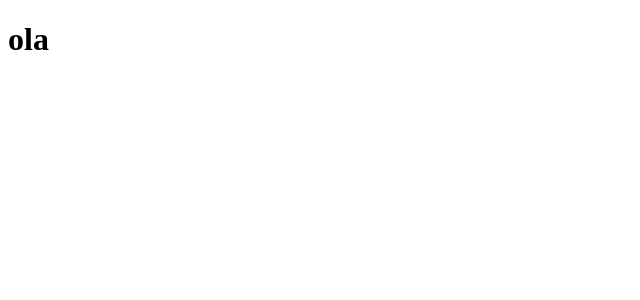
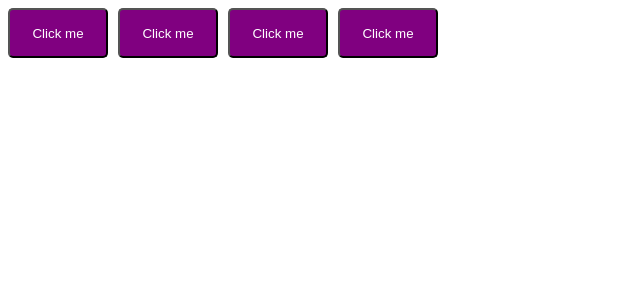
Before and after one commit to Isabelle0210/Timer-Pomodoro, a React (Vite) app in the folder Pomodoro-Timer/: page / in a window 1280 px wide. Shown: the top 300 px of the page, without its empty margins (0-640 px from the left). Built offline with nearby package versions, Linux system fonts and the light colour scheme.

Commit message:
Usando Styled components e fazendo typagem de theme

```diff
--- a/Pomodoro-Timer/package.json
+++ b/Pomodoro-Timer/package.json
@@ -11,12 +11,14 @@
   },
   "dependencies": {
     "react": "^18.3.1",
-    "react-dom": "^18.3.1"
+    "react-dom": "^18.3.1",
+    "styled-components": "^6.1.12"
   },
   "devDependencies": {
     "@eslint/js": "^9.9.0",
     "@types/react": "^18.3.3",
     "@types/react-dom": "^18.3.0",
+    "@types/styled-components": "^5.1.34",
     "@vitejs/plugin-react": "^4.3.1",
     "eslint": "^9.9.0",
     "eslint-plugin-react-hooks": "^5.1.0-rc.0",
--- a/Pomodoro-Timer/src/App.tsx
+++ b/Pomodoro-Timer/src/App.tsx
@@ -1,8 +1,19 @@
+import { Button } from "./components/button";
+import { ThemeProvider } from "styled-components";
+import { defaultTheme } from "./styles/themes/default";
 
 
 export function App() {
 
   return (
-    <h1>ola</h1>
+    <>
+      <ThemeProvider theme={defaultTheme}>
+        <Button variant={"primary"} />
+        <Button variant={"secondary"} />
+        <Button variant={"danger"}/>
+        <Button variant={"success"}/>
+        </ThemeProvider>
+
+    </>
   )
 }
--- /dev/null
+++ b/Pomodoro-Timer/src/components/Button.styles.ts
@@ -0,0 +1,35 @@
+import { css } from "styled-components";
+import styled from "styled-components";
+//aqui eu estou criando um componente estilizado chamado ButtonContainer que é um button(o styled.button eu to especificando qual tag html eu quero estilizar)
+
+export type ButtonVariant = 'primary' | 'secondary' | 'danger' | 'success'; //aqui foi feita a criação de uma tipagem chamada ButtonVariant que é uma string que só pode ter esses valores
+
+interface ButtonContainerProps {
+    variant: ButtonVariant ;
+}
+
+const ButtonVariant = {
+    primary: 'purple',
+    secondary: 'orange',
+    danger: 'red',
+    success: 'green'
+};
+
+
+export const ButtonContainer = styled.button<ButtonContainerProps>`
+    width: 100px;
+    height: 50px;
+    border-radius: 5px;
+    margin-right: 10px;
+
+
+    background-color: ${props => props.theme.primary}; //aqui eu estou passando uma interpolação para pegar o valor da propriedade primary e passar para o css
+    color: ${props => props.theme.white}; //aqui eu estou passando uma interpolação para pegar o valor da propriedade secondary e passar para o css
+
+    //aqui vou passar uma interpolação para pegar o valor da propriedade variant e passar para o css
+
+    /* ${props =>{
+            return css`background-color: ${ButtonVariant[props.variant]}`
+    }}*/
+    //vai executar como uma função e vai pegar o valor da propriedade variant e vai passar para o css
+`;
--- /dev/null
+++ b/Pomodoro-Timer/src/components/button.tsx
@@ -0,0 +1,14 @@
+//o styled components é uma biblioteca que permite escrever css dentro do javascript e é uma forma de criar componentes estilizados de forma mais fácil e organizada
+import { ButtonContainer, ButtonVariant } from "./Button.styles.ts";
+interface ButtonProps {
+    variant?: ButtonVariant;
+}
+
+export function Button({ variant = 'primary' }: ButtonProps) { //aqui eu estou passando a propriedade color para o componente Button
+    return (
+        <>
+            <ButtonContainer variant={variant}>Click me</ButtonContainer>
+        </>
+
+    )
+}
--- /dev/null
+++ b/Pomodoro-Timer/src/styles/themes/default.ts
@@ -0,0 +1,6 @@
+
+export const defaultTheme = {
+    primary: 'purple',
+    secondary: 'orange',
+    white: 'white',
+};
```
Also changed, not shown: 1 other file (tests, documents, lock files or other folders).
